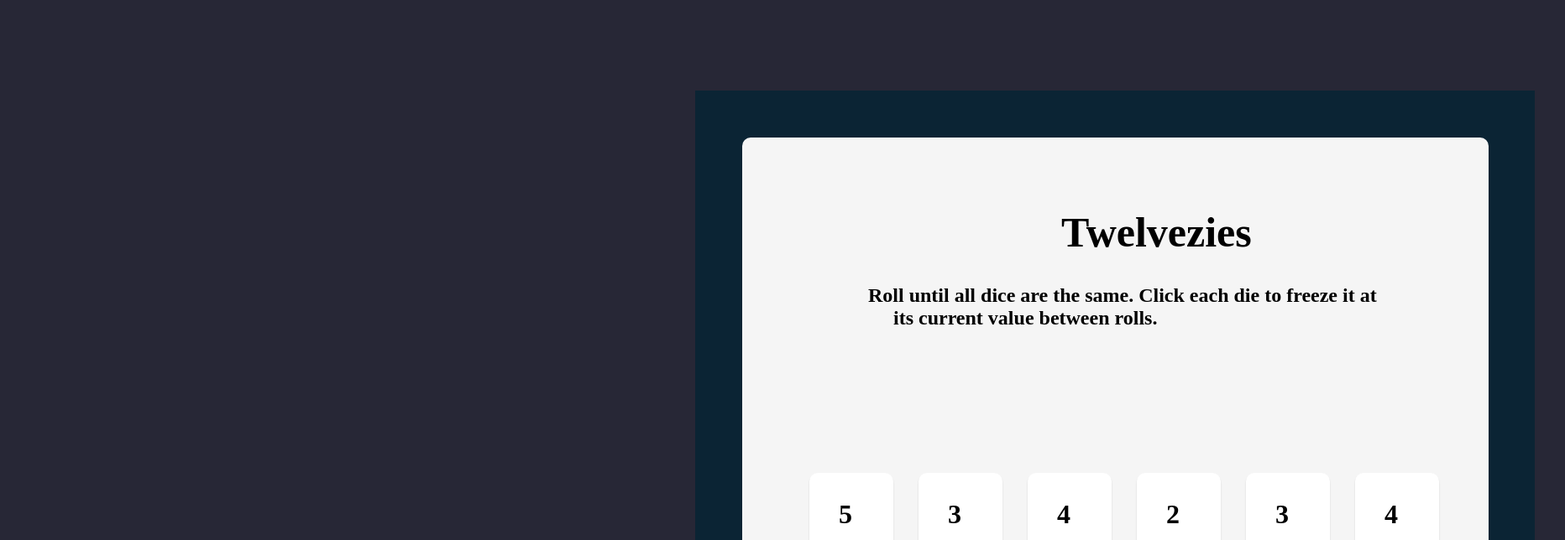
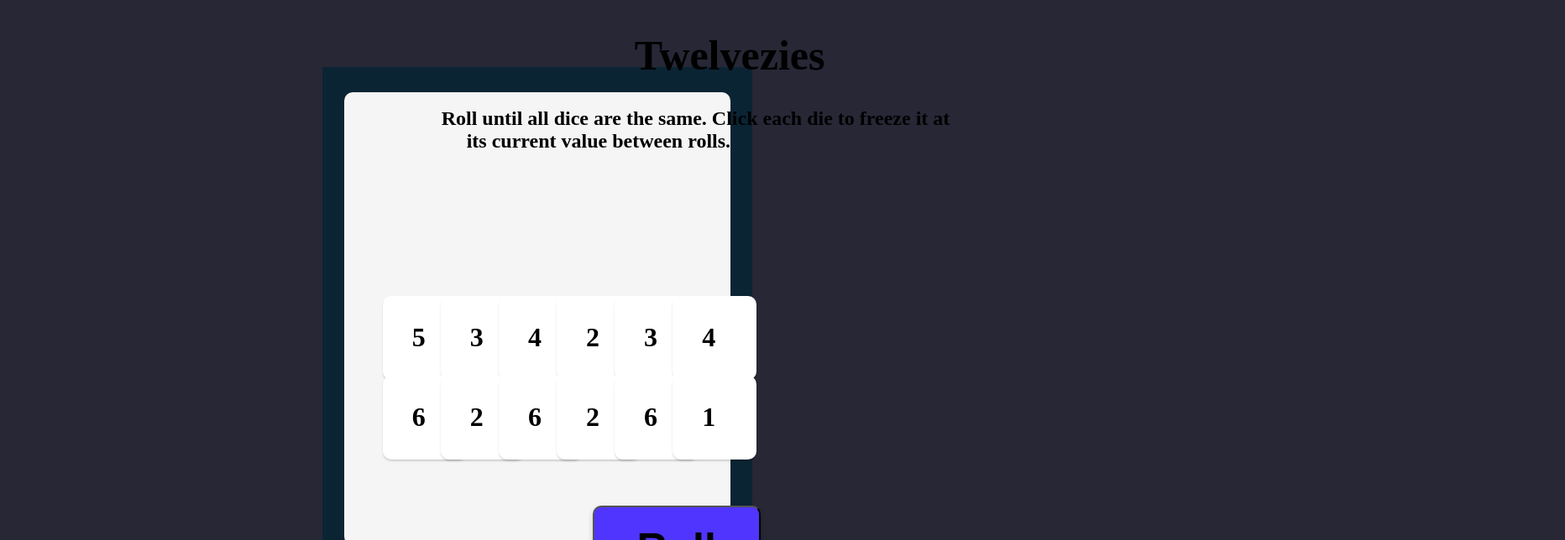
Before and after one commit to AngelOfTheSkyGod/Twelvezies, a React (Create React App) app: page / in a window 1280 px wide. Shown: the top 644 px of the page at 84% size, 1864 px wide, since content can reach past the window. Built offline with nearby package versions, Linux system fonts and the light colour scheme; the HTML template or start-up script is replaced by a standard one.

Commit message:
aaaa aaaa will update the game.

```diff
--- a/src/style.css
+++ b/src/style.css
@@ -1,12 +1,12 @@
 .Main-background {
   /* Active */
 
-  position: relative;
+  position: absolute;
   box-sizing: relative;
-  width: 889px;
-  height: 889px;
-  left: 56px;
-  top: 56px;
+  width: 90%;
+  height: 90%;
+  left: 5%;
+  top: 5%;
 
   background: #f5f5f5;
   border-radius: 10px;
@@ -15,22 +15,22 @@
 .Outer-background {
   /* tenzies */
 
-  position: relative;
+  position: absolute;
   box-sizing: relative;
-  width: 1000px;
-  height: 1000px;
-  left: 820px;
-  top: 100px;
+  width: 40%;
+  height: 75%;
+  left: 30%;
+  top: 10%;
 
   background: #0b2434;
 }
 
 .Grid-background {
-  position: relative;
-  width: 200px;
-  height: 200px;
-  left: 80px;
-  top: 400px;
+  position: absolute;
+  width: 100%;
+  height: 25%;
+  left: 10%;
+  top: 45%;
 }
 
 .Grid {
@@ -39,10 +39,10 @@
   height: 100%;
   display: grid;
 
-  grid-template-columns: 50px 50px 50px 50px 50px 50px;
-  column-gap: 80px;
+  grid-template-columns: 5% 5% 5% 5% 5% 5%;
+  column-gap: 10%;
 
-  grid-template-rows: 150px;
+  grid-template-rows: 70%;
 }
 
 .Die {
```
